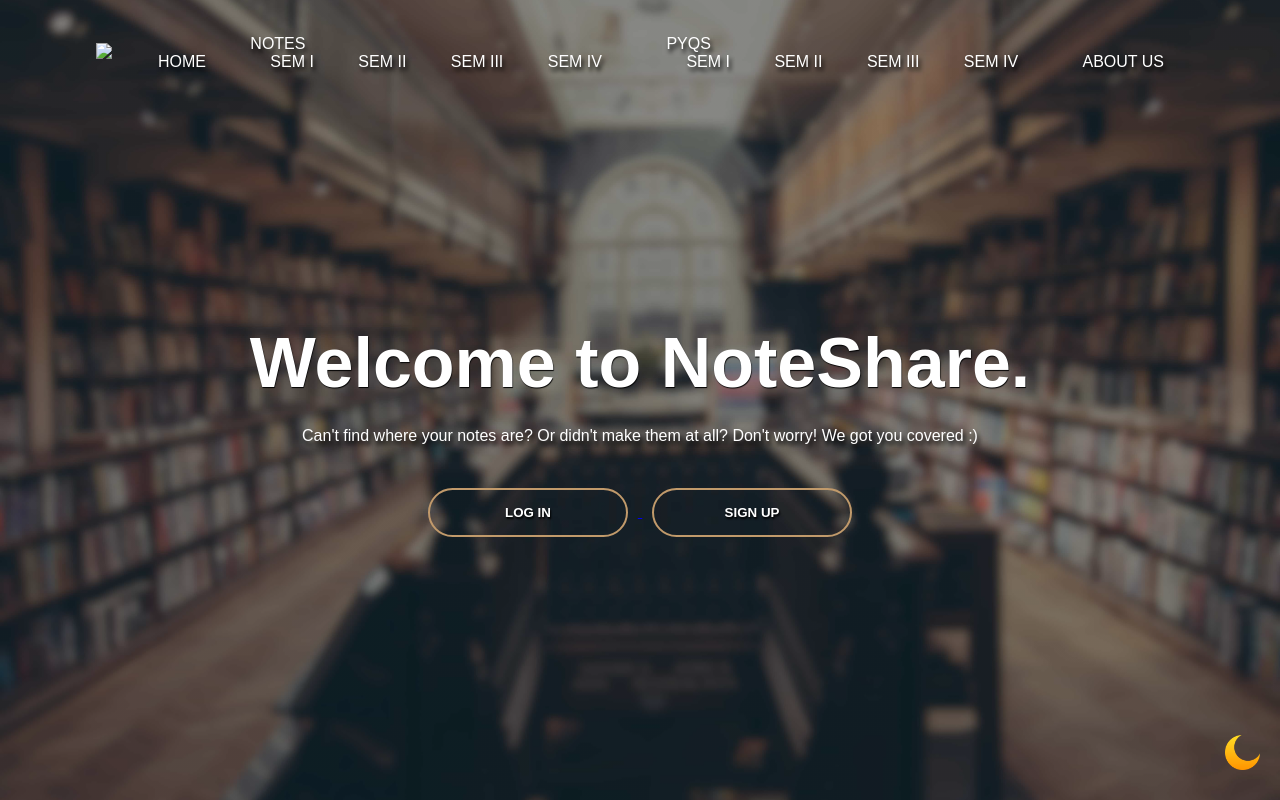
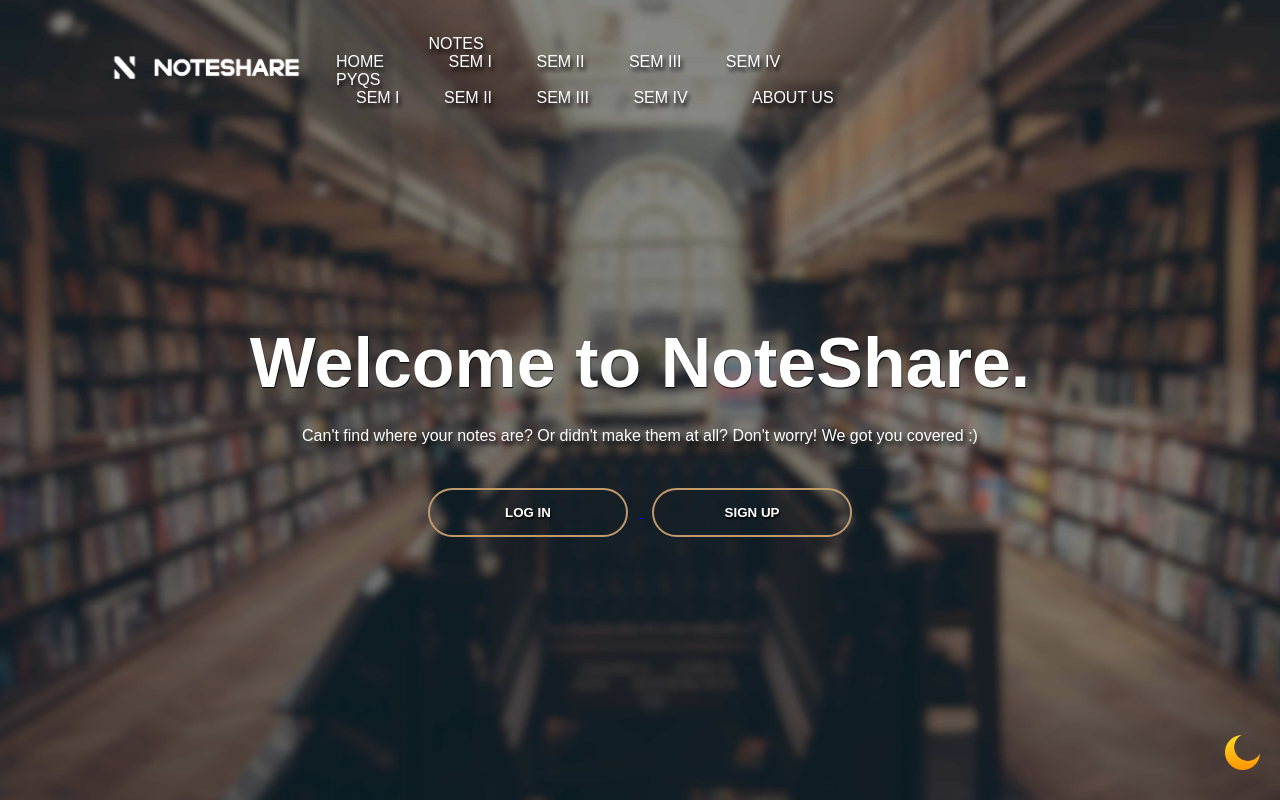
Before and after one commit to Abaan9350/NoteShareTemp, a plain HTML site: page index_light.html in a window 1280 px wide. Drawn offline with Linux system fonts and the light colour scheme; files that its build step writes are made by us from their sources; files whose address does not match are found by name.

Commit message:
Update index_light.html

```diff
--- a/index_light.html
+++ b/index_light.html
@@ -2,13 +2,13 @@
 <html>
 <head>
     <title>NoteShare</title>
-    <link rel="stylesheet" href="css/style_light_mode.css">
+    <link rel="stylesheet" href="style_light_mode.css">
 </head>
 <body>
     <div class="banner">
         <div class="navbar fade-up">
             <a href="index_light.html">
-            <img src="./images/logo.png" class="logo">
+            <img src="logo.png" class="logo">
                 </a>
             <ul>
                 <li><a href="index_light.html">HOME</a></li>
```
